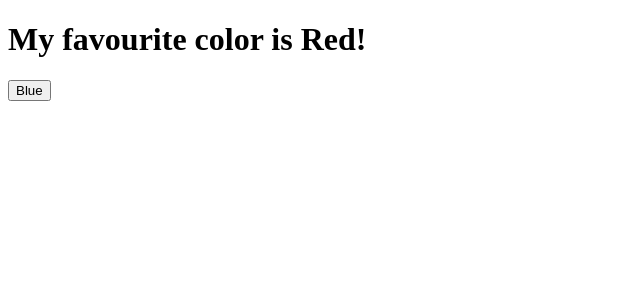
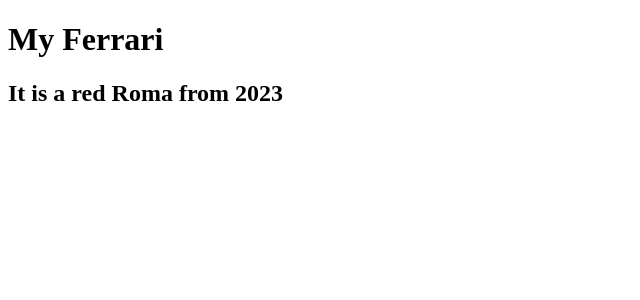
Before and after one commit to gladstone28/explained-in-2hours, a React (Vite) app: page / in a window 1280 px wide. Shown: the top 300 px of the page, without its empty margins (0-640 px from the left). Built offline with nearby package versions, Linux system fonts and the light colour scheme.

Commit message:
modify src/App.jsx

```diff
--- a/src/App.jsx
+++ b/src/App.jsx
@@ -1,23 +1,20 @@
-import React from 'react'
 
-import { useState } from 'react';
+import React, { useState } from 'react';
 
 function App() {
-
-const [color, setColor] = useState('Red');
-
-const changeColor = ()=>{
-setColor('Blue')
-
-}
+  const [car, setCar] = useState({
+    brand: "Ferrari",
+    model: "Roma",
+    year: "2023",
+    color: "red"
+  });
 
   return (
     <>
-      <div className="App"><h1>My favourite color is {color}!</h1></div>
-      <button onClick={changeColor}>Blue</button>
-
+      <h1>My {car.brand}</h1>
+      <h2>It is a {car.color} {car.model} from {car.year}</h2>
     </>
-  )
+  );
 }
 
-export default App
+export default App;
```
